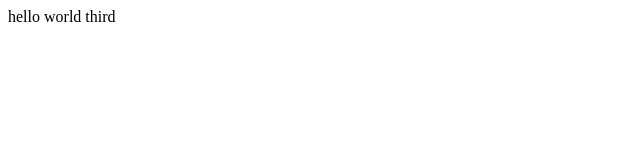
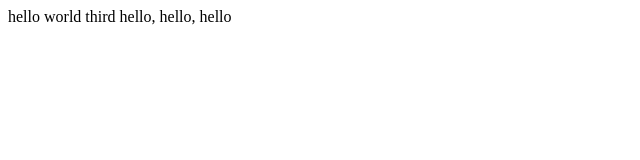
Before and after one commit to remotek101/lecture02, a plain HTML site: page hello.html in a window 1280 px wide. Shown: the whole page, without its empty margins (0-640 px from the left). Drawn offline with Linux system fonts and the light colour scheme.

Commit message:
Update hello.html

```diff
--- a/hello.html
+++ b/hello.html
@@ -4,5 +4,5 @@
 		<title> test page</title>
 	</head>
 	<body>
-		hello world third</body
+		hello world third hello, hello, hello </body
 </html>
```
